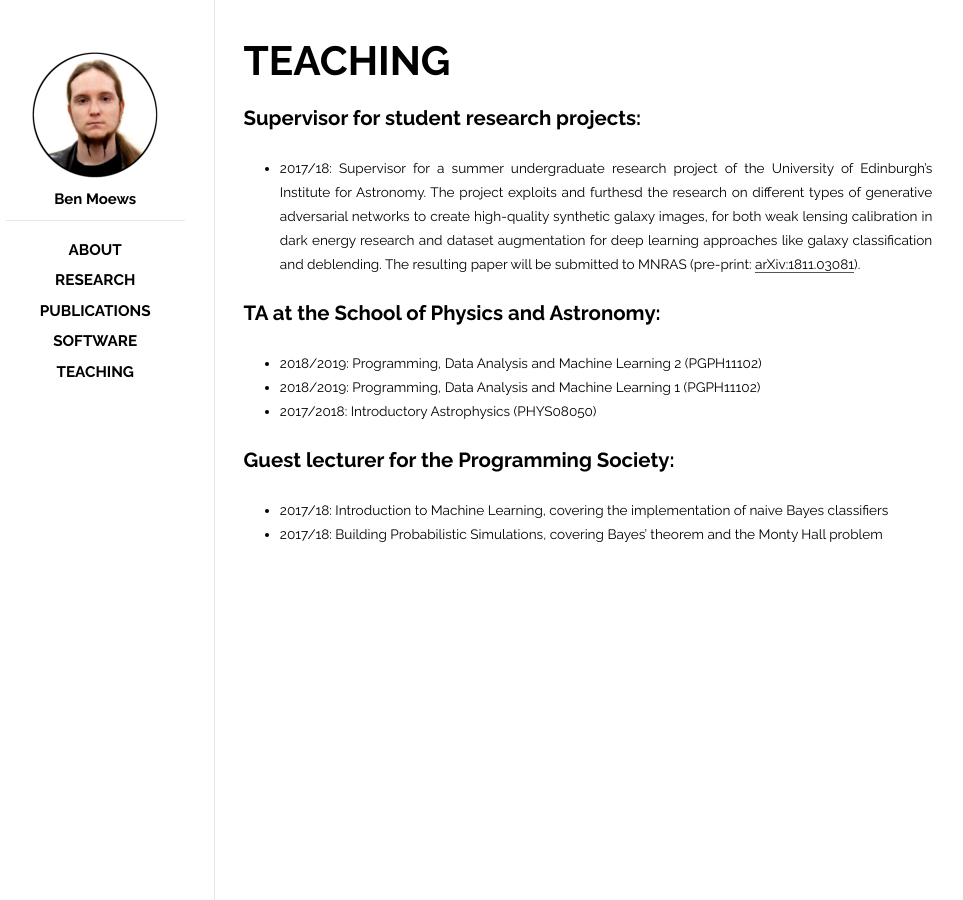
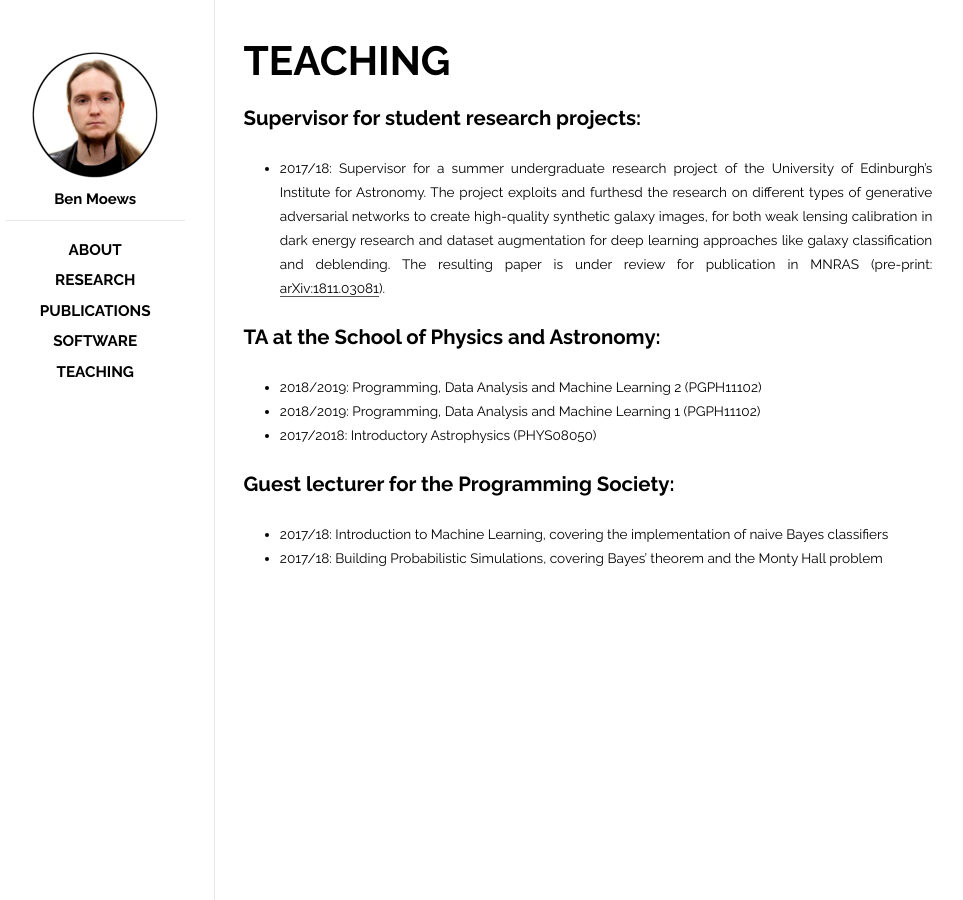
Before and after one commit to moews/moews.github.io, a Jekyll site: the page built from _posts/2017-03-23-teaching.md, in a window 1280 px wide. Shown: the whole page, without its empty margins (144-1107 px from the left). Built offline with Jekyll 4.4.1, drawn with Linux system fonts in a browser that asks for light colours.

Commit message:
Update 2017-03-23-teaching.md

```diff
--- a/_posts/2017-03-23-teaching.md
+++ b/_posts/2017-03-23-teaching.md
@@ -9,7 +9,7 @@
 
 ## Supervisor for student research projects:
 
-* 2017/18: Supervisor for a summer undergraduate research project of the University of Edinburgh's Institute for Astronomy. The project exploits and furthesd the research on different types of generative adversarial networks to create high-quality synthetic galaxy images, for both weak lensing calibration in dark energy research and dataset augmentation for deep learning approaches like galaxy classification and deblending. The resulting paper will be submitted to MNRAS (pre-print: [arXiv:1811.03081](https://arxiv.org/abs/1811.03081)).
+* 2017/18: Supervisor for a summer undergraduate research project of the University of Edinburgh's Institute for Astronomy. The project exploits and furthesd the research on different types of generative adversarial networks to create high-quality synthetic galaxy images, for both weak lensing calibration in dark energy research and dataset augmentation for deep learning approaches like galaxy classification and deblending. The resulting paper is under review for publication in MNRAS (pre-print: [arXiv:1811.03081](https://arxiv.org/abs/1811.03081)).
 
 ## TA at the School of Physics and Astronomy:
 
```
